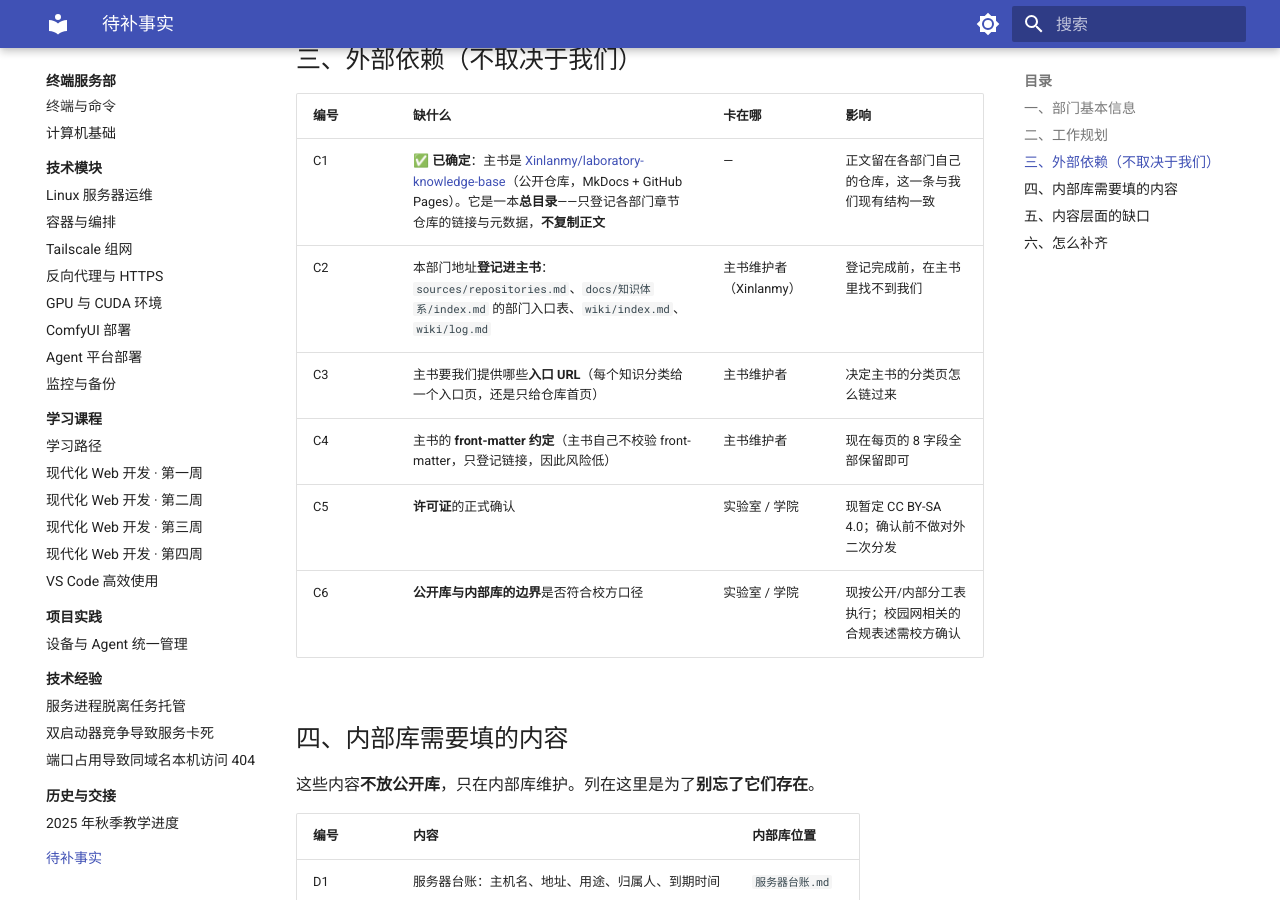
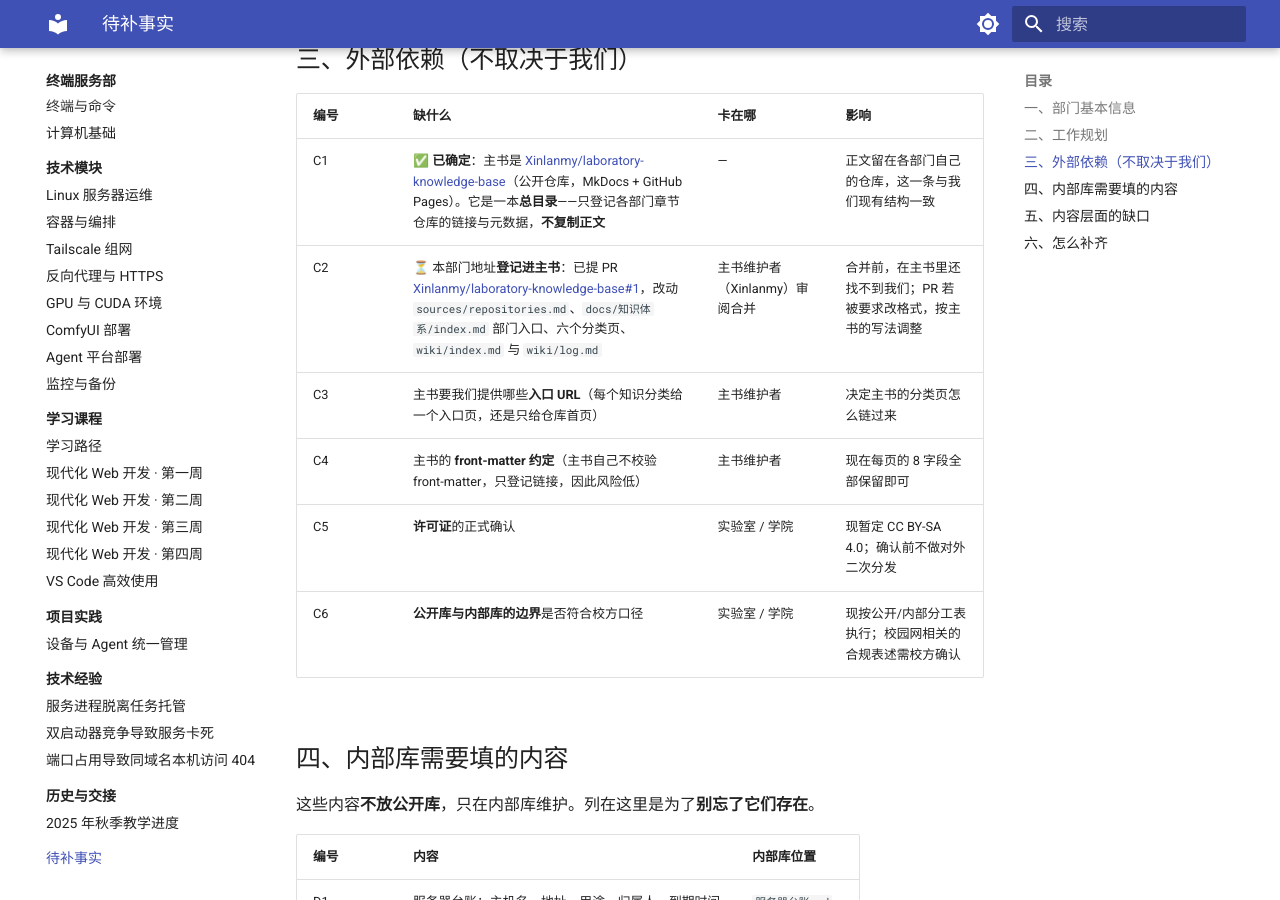
Before and after one commit to publieople/lab-terminal-service, an MkDocs documentation site: the page built from docs/部门/终端服务部/待补事实.md, in a window 1280 px wide and 900 px high, scrolled down 1461 px. Built offline with MkDocs 1.6.1 and Material for MkDocs 9.7.7, drawn with Linux system fonts in a browser that asks for light colours.

Commit message:
docs: 记录已向主书提交登记 PR
- 待补事实.md C2：登记状态改为「已提 PR Xinlanmy/laboratory-knowledge-base#1，
  等主书维护者合并」，并说明 PR 若被要求改格式该怎么处理
- 并入主书说明.md §二：标注已提 PR 的编号与日期，作为以后补充登记的模板

本机四道门复跑全绿：markdownlint 45 文件 0 问题 / front-matter 32 通过 /
脱敏干净 / mkdocs --strict exit 0。

```diff
--- a/docs/部门/终端服务部/待补事实.md
+++ b/docs/部门/终端服务部/待补事实.md
@@ -47,7 +47,7 @@ tags: [部门介绍, 待办]
 | 编号 | 缺什么 | 卡在哪 | 影响 |
 | --- | --- | --- | --- |
 | C1 | ✅ **已确定**：主书是 [Xinlanmy/laboratory-knowledge-base](https://github.com/Xinlanmy/laboratory-knowledge-base)（公开仓库，MkDocs + GitHub Pages）。它是一本**总目录**——只登记各部门章节仓库的链接与元数据，**不复制正文** | — | 正文留在各部门自己的仓库，这一条与我们现有结构一致 |
-| C2 | 本部门地址**登记进主书**：`sources/repositories.md`、`docs/知识体系/index.md` 的部门入口表、`wiki/index.md`、`wiki/log.md` | 主书维护者（Xinlanmy） | 登记完成前，在主书里找不到我们 |
+| C2 | ⏳ 本部门地址**登记进主书**：已提 PR [Xinlanmy/laboratory-knowledge-base#1](https://github.com/Xinlanmy/laboratory-knowledge-base/pull/1)，改动 `sources/repositories.md`、`docs/知识体系/index.md` 部门入口、六个分类页、`wiki/index.md` 与 `wiki/log.md` | 主书维护者（Xinlanmy）审阅合并 | 合并前，在主书里还找不到我们；PR 若被要求改格式，按主书的写法调整 |
 | C3 | 主书要我们提供哪些**入口 URL**（每个知识分类给一个入口页，还是只给仓库首页） | 主书维护者 | 决定主书的分类页怎么链过来 |
 | C4 | 主书的 **front-matter 约定**（主书自己不校验 front-matter，只登记链接，因此风险低） | 主书维护者 | 现在每页的 8 字段全部保留即可 |
 | C5 | **许可证**的正式确认 | 实验室 / 学院 | 现暂定 CC BY-SA 4.0；确认前不做对外二次分发 |
```
Also changed, not shown: 并入主书说明.md (+2 -0 lines).
